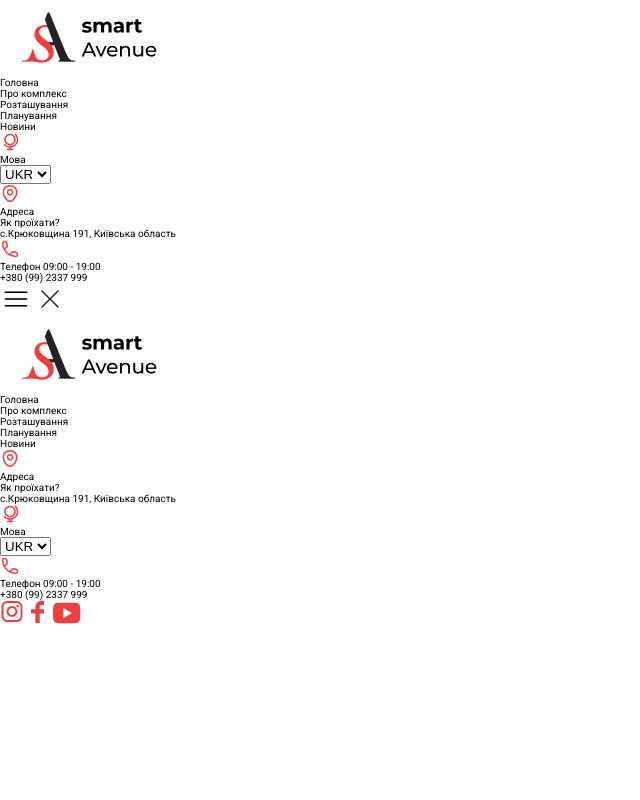
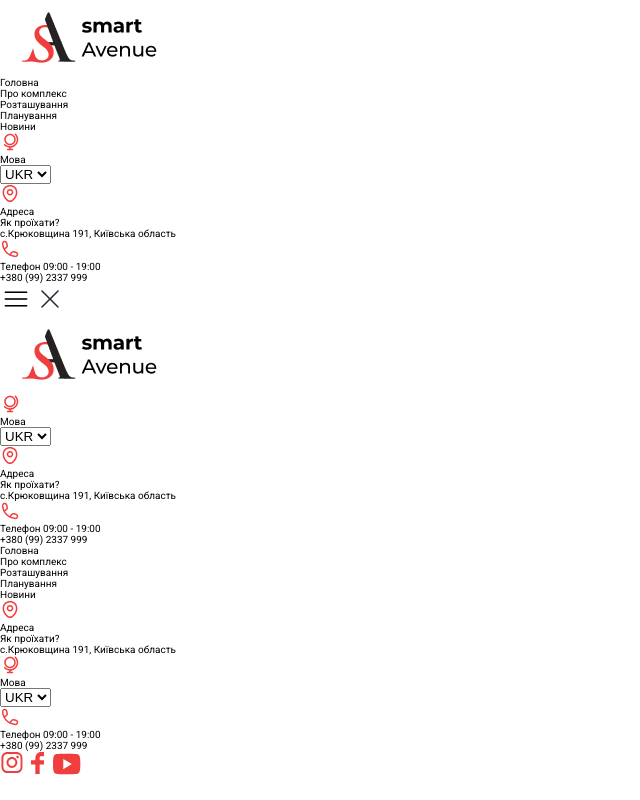
Before and after one commit to valeriiayarzhemska/smart-avenue-develop, a website: page index.html in a window 1280 px wide. Shown: the whole page, without its empty margins (0-640 px from the left). Drawn offline with nearby package versions, Linux system fonts and the light colour scheme; files that its build step writes are made by us from their sources.

Commit message:
Add some fixes

```diff
--- a/index.html
+++ b/index.html
@@ -153,7 +153,7 @@
               />
             </a>
 
-            <!-- <div class="nav__item--additional">
+            <div class="nav__mobile-additional nav__item--additional">
               <div class="nav__item--additional-info">
                 <img src="src/images/icons/globe.svg" alt="globe icon" />
 
@@ -198,7 +198,7 @@
                   </a>
                 </div>
               </div>
-            </div> -->
+            </div>
           </div>
 
           <div id="nav" class="nav-mobile__lists">
--- a/src/styles/blocks/nav.scss
+++ b/src/styles/blocks/nav.scss
@@ -109,6 +109,7 @@ a.nav__item--subtitle {
 .nav-mobile {
   &__content {
     display: none;
+    background: blue;
 
     @include onTablet {
       display: block;
@@ -119,6 +120,16 @@ a.nav__item--subtitle {
     @include flexJustifyAlignCenter;
     position: relative;
     height: 7.5rem;
+
+    /* &-icons {
+      @include onPhone {
+        display: block;
+      }
+
+      @include onTabletAndDesktop {
+        display: none;
+      }
+    } */
   }
 
   &__icons {
```
